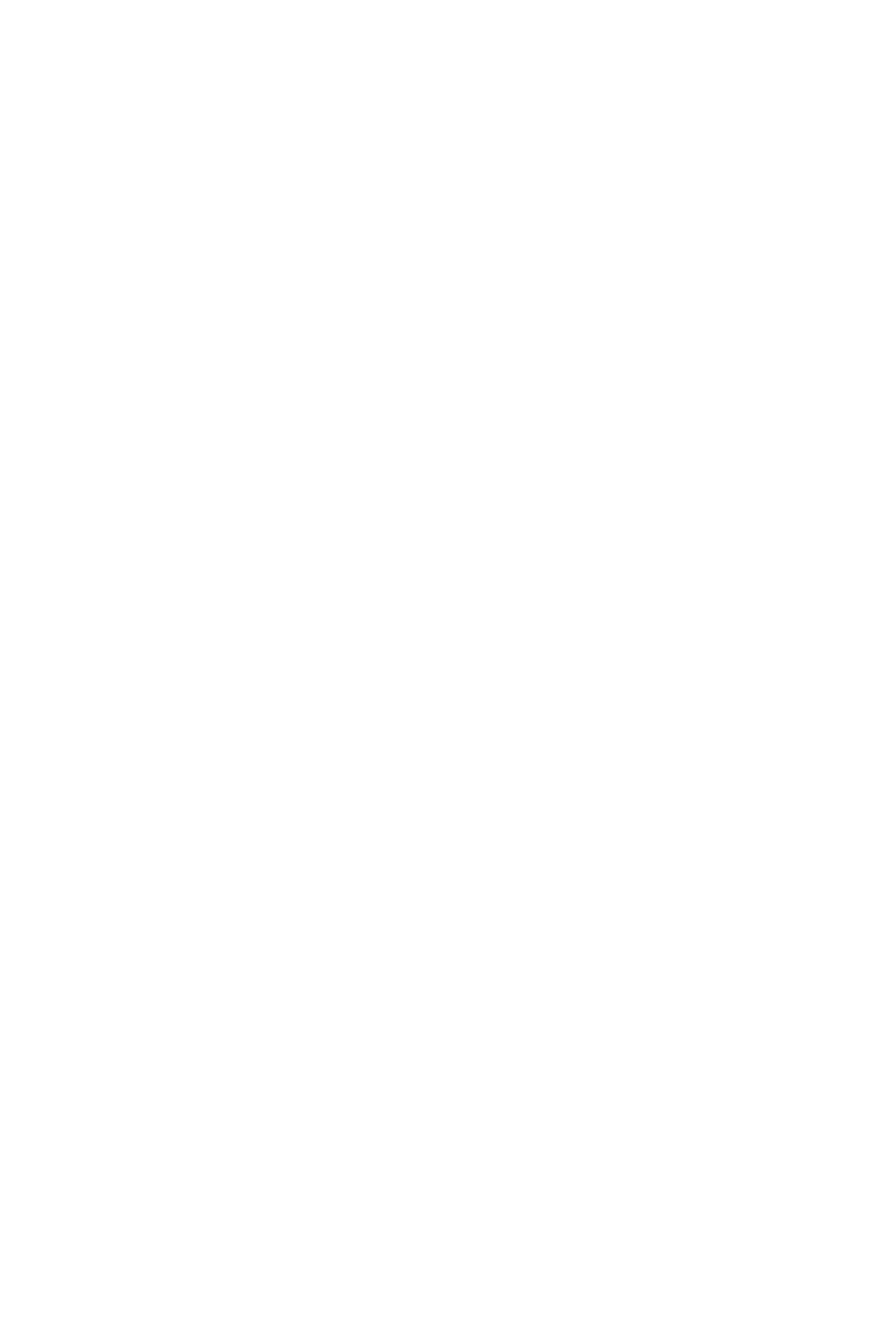
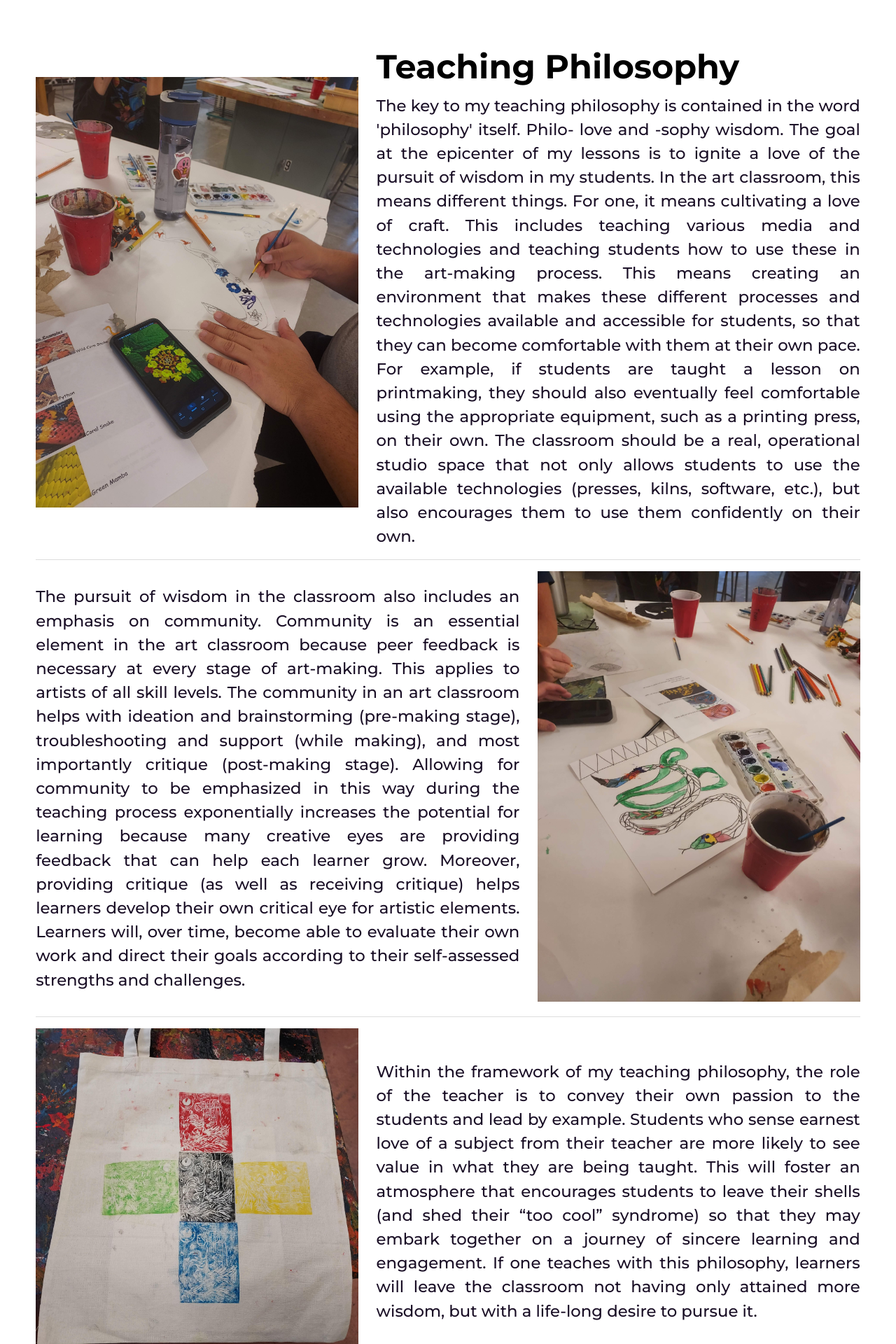
Before and after one commit to AlexisDeCoy/bug-portfolio, a React (Create React App) app: page /teaching in a window 1280 px wide. Before the commit this address had no page. Shown: the part 100-2020 px from the top of the page at 70% size. Before the commit the page ends 800 px from the top, so only its background shows below. Built offline with nearby package versions, Linux system fonts and the light colour scheme.

Commit message:
Add Teaching page

```diff
--- a/public/index.html
+++ b/public/index.html
@@ -7,9 +7,9 @@
     <meta name="theme-color" content="#000000" />
     <meta
       name="description"
-      content="Web site created using create-react-app"
+      content="Portfolio for Bug Karplus"
     />
-    <link rel="apple-touch-icon" href="%PUBLIC_URL%/logo192.png" />
+    <link rel="apple-touch-icon" href="%PUBLIC_URL%/favicon.ico" />
     <link rel="manifest" href="%PUBLIC_URL%/manifest.json" />
     <title>Bug Karplus - Portfolio</title>
   </head>
--- a/src/App.js
+++ b/src/App.js
@@ -7,6 +7,7 @@ import DesignPortfolio from './views/DesignPortfolio';
 import DesignDetails from './views/DesignDetails';
 // import DesignDetailsTest from './views/DesignDetailsTest';
 import CurriculumVitae from './views/CurriculumVitae';
+import Teaching from './views/Teaching';
 import Contact from './views/Contact';
 import Birthday from './views/Birthday';
 
@@ -24,6 +25,7 @@ function App() {
         <Route element={<DesignPortfolio />} path='/designs/portfolio' />
         <Route element={<DesignDetails />} path='/designs/:id' />
         {/* <Route element={<DesignDetailsTest />} path='/designs/test' /> */}
+        <Route element={<Teaching />} path='/teaching' />
         <Route element={<CurriculumVitae />} path='/curriculum-vitae' />
         <Route element={<Contact />} path='/contact' />
       </Routes>
--- a/src/components/Nav.js
+++ b/src/components/Nav.js
@@ -13,6 +13,7 @@ const Nav = () => {
                     <li className={`${location === '/' ? "active" : ""}`} onClick={() => navigate('/')}>HOME</li>
                     <li className={`${location.includes('/prints') ? "active" : ""}`} onClick={() => navigate('/prints/portfolio')}>PRINTMAKING</li>
                     <li className={`${location.includes('/designs') ? "active" : ""}`} onClick={() => navigate('/designs/portfolio')}>GRAPHIC DESIGN</li>
+                    <li className={`${location === '/teaching' ? "active" : ""}`} onClick={() => navigate('/teaching')}>TEACHING</li>
                     <li className={`${location === '/curriculum-vitae' ? "active" : ""}`} onClick={() => navigate('/curriculum-vitae')}>CV</li>
                     <li className={`${location === '/contact' ? "active" : ""}`} onClick={() => navigate('/contact')}>CONTACT</li>
                 </ul>
--- /dev/null
+++ b/src/styles/Teaching.css
@@ -0,0 +1,39 @@
+.content-block {
+    display: flex;
+    gap: 2vw;
+    align-items: center;
+    margin: 2vh 0;
+}
+
+.block-img {
+    width: 40%;
+}
+
+.block-img img {
+    width: 100%;
+}
+
+.block-text {
+    width: 60%;
+}
+
+.block-text p {
+    font-size: calc(10px + 1vw);
+    font-weight: 500;
+    line-height: 1.5em;
+    text-align: justify;
+}
+
+@media (max-width: 768px) {
+    .content-block {
+        flex-direction: column;
+    }
+
+    .block-img {
+        width: 100%;
+    }
+
+    .block-text {
+        width: 100%;
+    }
+}
--- /dev/null
+++ b/src/views/Teaching.js
@@ -0,0 +1,73 @@
+import { useEffect } from 'react';
+import Nav from '../components/Nav';
+import Phil1Photo from '../imgs/teaching/Phil1.jpg'
+import Phil2Photo from '../imgs/teaching/Phil2.jpg'
+import Phil3Photo from '../imgs/teaching/Phil3.jpg'
+import '../styles/Teaching.css'
+
+const Teaching = () => {
+
+    useEffect(() => {
+        document.title = 'Bug Karplus - Teaching';
+    }, []);
+
+    return (
+        <div className='body'>
+            <Nav />
+
+
+            <div className='content-block' id='phil-1' style={{ 'marginTop': 0 }}>
+                <div className='block-img'>
+                    <img src={Phil1Photo} id='phil-1-photo' alt="Teaching Philosophy: Snake Student Project (2025)" />
+                </div>
+                <div className="block-text">
+                    <div className="title" id='phil-1-header'>Teaching Philosophy</div>
+                    <p id='phil-1-text'>
+                        The key to my teaching philosophy is contained in the word 'philosophy' itself.
+                        Philo- love and -sophy wisdom. The goal at the epicenter of my lessons is to ignite a love of the pursuit of wisdom in my students.
+                        In the art classroom, this means different things. For one, it means cultivating a love of craft.
+                        This includes teaching various media and technologies and teaching students how to use these in the art-making process.
+                        This means creating an environment that makes these different processes and technologies available and accessible for students, so that they can become comfortable with them at their own pace.
+                        For example, if students are taught a lesson on printmaking, they should also eventually feel comfortable using the appropriate equipment, such as a printing press, on their own.
+                        The classroom should be a real, operational studio space that not only allows students to use the available technologies (presses, kilns, software, etc.), but also encourages them to use them confidently on their own.
+                    </p>
+                </div>
+            </div>
+            <hr />
+            <div className='content-block' id='phil-2'>
+                <div className="block-text">
+                    <p id='phil-2-text'>
+                        The pursuit of wisdom in the classroom also includes an emphasis on community.
+                        Community is an essential element in the art classroom because peer feedback is necessary at every stage of art-making.
+                        This applies to artists of all skill levels. The community in an art classroom helps with ideation and brainstorming (pre-making stage),
+                        troubleshooting and support (while making), and most importantly critique (post-making stage).
+                        Allowing for community to be emphasized in this way during the teaching process exponentially increases the potential for learning
+                        because many creative eyes are providing feedback that can help each learner grow. Moreover, providing critique (as well as receiving critique)
+                        helps learners develop their own critical eye for artistic elements.
+                        Learners will, over time, become able to evaluate their own work and direct their goals according to their self-assessed strengths and challenges.
+                    </p>
+                </div>
+                <div className='block-img'>
+                    <img src={Phil2Photo} id='phil-2-photo' alt="Teaching Philosophy: Snake Student Project (2025)" />
+                </div>
+            </div>
+            <hr />
+            <div className='content-block' id='phil-3'>
+                <div className='block-img'>
+                    <img src={Phil3Photo} id='phil-3-photo' alt="Teaching Philosophy: Snake Student Project (2025)" />
+                </div>
+                <div className="block-text">
+                    <p id='phil-3-text'>
+                        Within the framework of my teaching philosophy, the role of the teacher is to convey their own passion to the students and lead by example.
+                        Students who sense earnest love of a subject from their teacher are more likely to see value in what they are being taught.
+                        This will foster an atmosphere that encourages students to leave their shells (and shed their “too cool” syndrome) so that they may embark together on a journey of sincere learning and engagement.
+                        If one teaches with this philosophy, learners will leave the classroom not having only attained more wisdom, but with a life-long desire to pursue it.
+                    </p>
+                </div>
+            </div>
+            <footer />
+        </div>
+    )
+}
+
+export default Teaching
```
